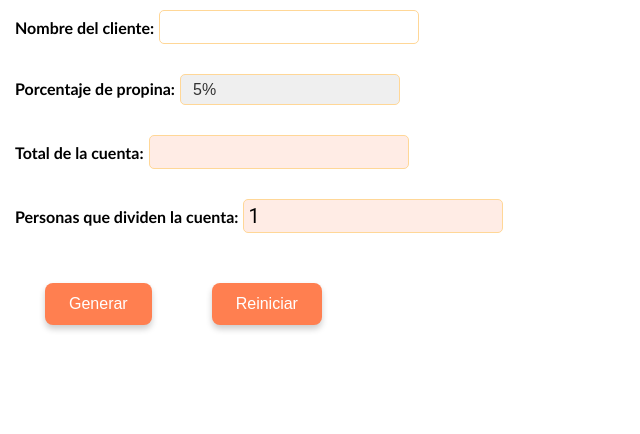
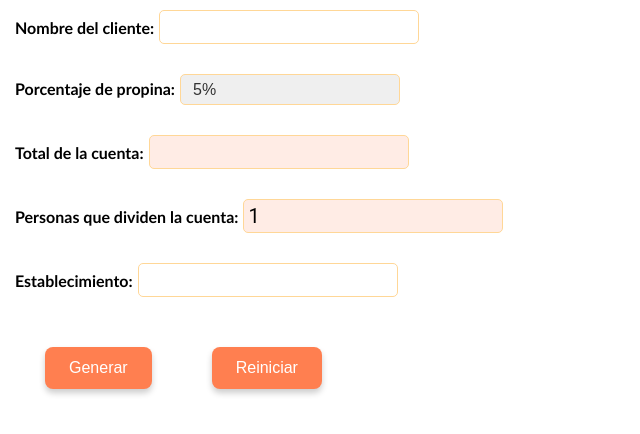
Before and after one commit to Javivi-bot/Facturas, a React (Create React App) app: page / in a window 1280 px wide. Shown: the top 434 px of the page, without its empty margins (0-640 px from the left). Built offline with nearby package versions, Linux system fonts and the light colour scheme.

Commit message:
Porfin termine

```diff
--- a/src/components/invoice-form.jsx
+++ b/src/components/invoice-form.jsx
@@ -31,12 +31,13 @@ export const InovoiceForm = (props) => {
     if (comprobar) {
       document.getElementById("volver").style.display = "none";
       alert("Ningun campo puede quedar vacio");
-    } else if (!comprobar) {
+    } else{
       document.getElementById("volver").style.display = "inline-block";
+      props.editReceipt?.({ people, tip, total, client, establishment, no });
     }
   }
 
-  props.editReceipt?.({ people, tip, total, client, establishment, no });
+
 
 
   const propinaTotal = +total * +tip;
@@ -55,7 +56,7 @@ export const InovoiceForm = (props) => {
       const localizedDate = today.toLocaleDateString();
 
 
-      props.addReceipt({ no: receiptNumber + "ABC", establishment: "The Velvet", client: client, tip: tip, total: total, people: people, date: localizedDate })
+      props.addReceipt({ no: receiptNumber + "ABC", establishment: establishment, client: client, tip: tip, total: total, people: people, date: localizedDate })
     }
 
   }
@@ -99,7 +100,7 @@ export const InovoiceForm = (props) => {
             </tr>
           </tbody>
         </table>
-        <h1>Seccion Editar</h1>
+        <h1>Sección Editar</h1>
 
       </>)
       }
@@ -167,6 +168,21 @@ export const InovoiceForm = (props) => {
           />
         </div>
 
+        <div>
+          <label htmlFor="personas" className="block text-sm font-medium text-gray-700 mb-1">
+            Establecimiento:
+          </label>
+          <input
+            type="text"
+            id="personas"
+            value={establishment}
+            onChange={(e) => setEstablishment(e.target.value)}
+            className="w-full px-3 py-2 border border-gray-300 rounded-md focus:outline-none focus:ring-2 focus:ring-blue-500"
+            step="0.01"
+            min="0"
+          />
+        </div>
+
 
         {props.mode === "create" ? <>
 
```
